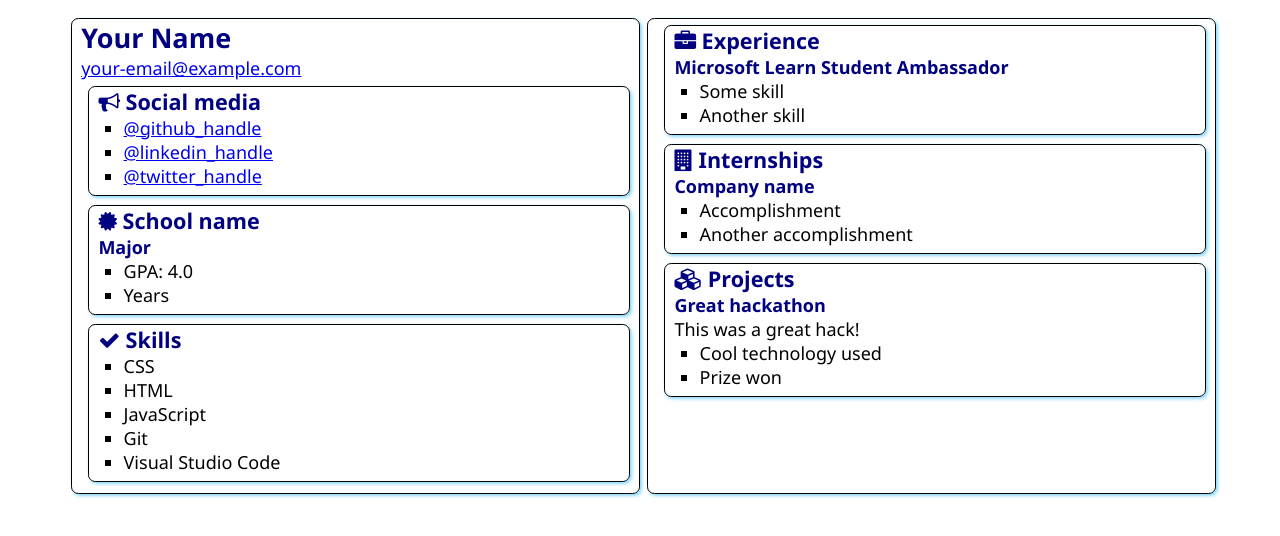
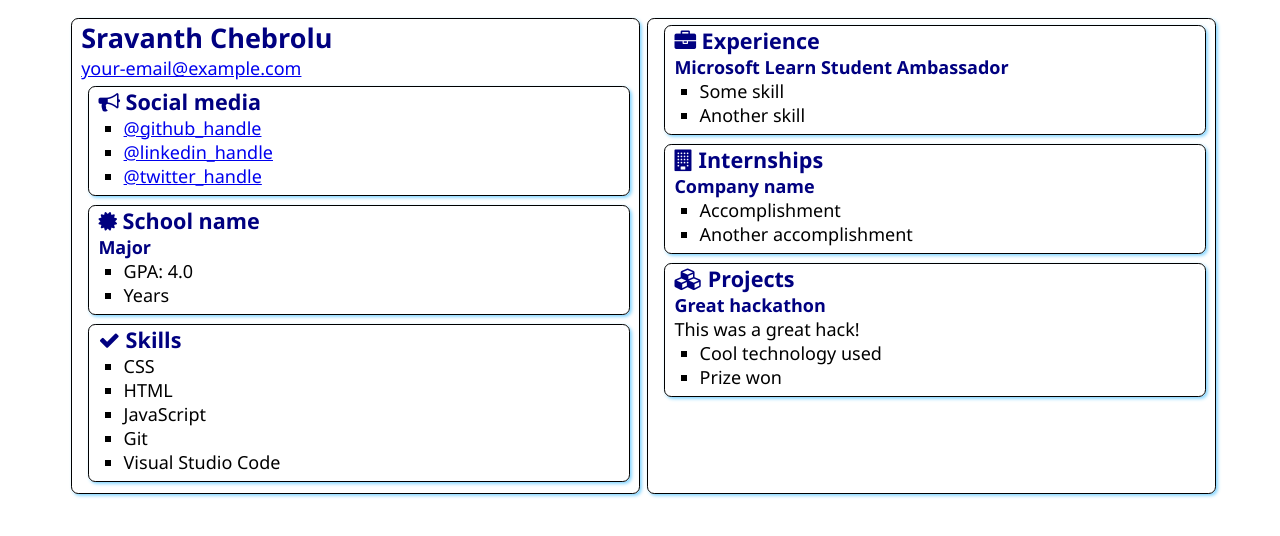
Before and after one commit to chebro/SATechnicalOnboarding, a plain HTML site: page src/index.html in a window 1280 px wide. Drawn offline with Linux system fonts and the light colour scheme.

Commit message:
added name

```diff
--- a/src/index.html
+++ b/src/index.html
@@ -1,5 +1,6 @@
 <!DOCTYPE html>
 <html lang="en">
+
 <head>
     <meta charset="UTF-8">
     <meta http-equiv="X-UA-Compatible" content="IE=edge">
@@ -9,10 +10,11 @@
     <link rel="stylesheet" href="style.css">
     <link rel="stylesheet" href="https://cdnjs.cloudflare.com/ajax/libs/font-awesome/4.7.0/css/font-awesome.min.css">
 </head>
+
 <body>
     <main>
         <article class="box">
-            <h1>Your Name</h1>
+            <h1>Sravanth Chebrolu</h1>
             <div><a href="mailto:your.email@example.com">your-email@example.com</a></div>
 
             <section class="box">
@@ -96,4 +98,5 @@
 
     </main>
 </body>
+
 </html>
```
